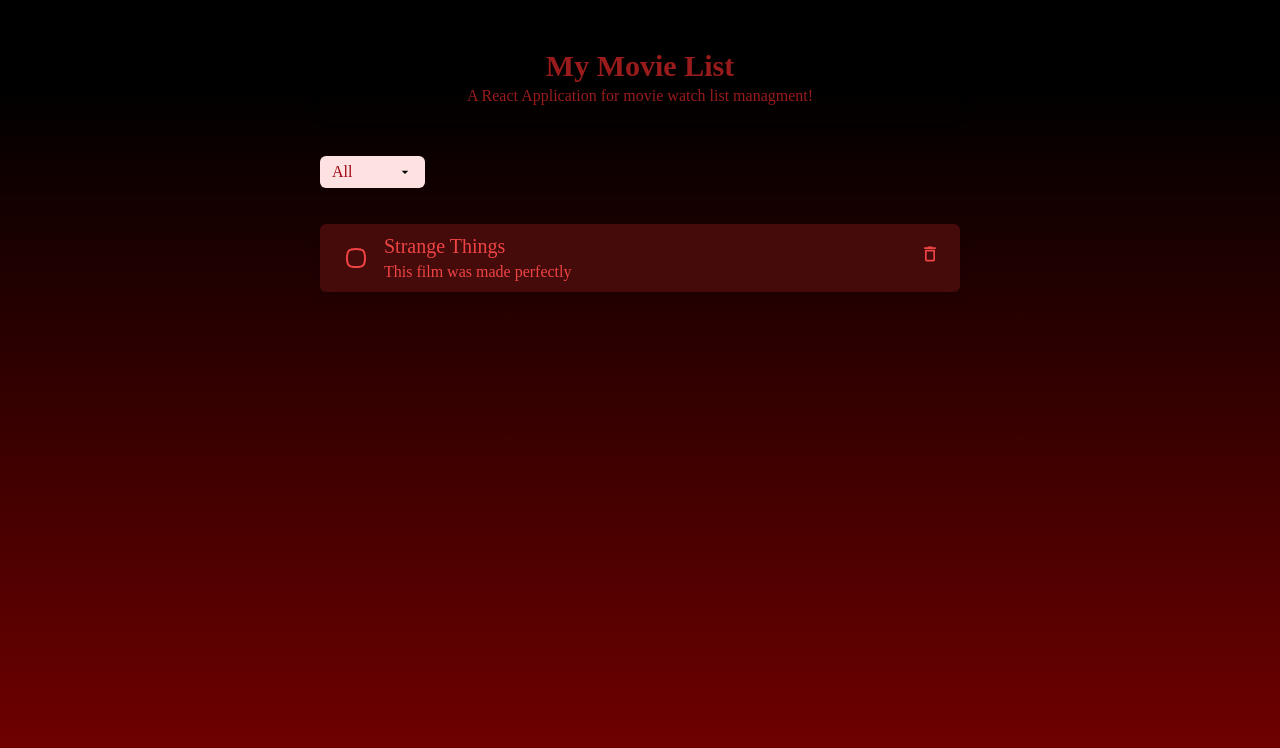
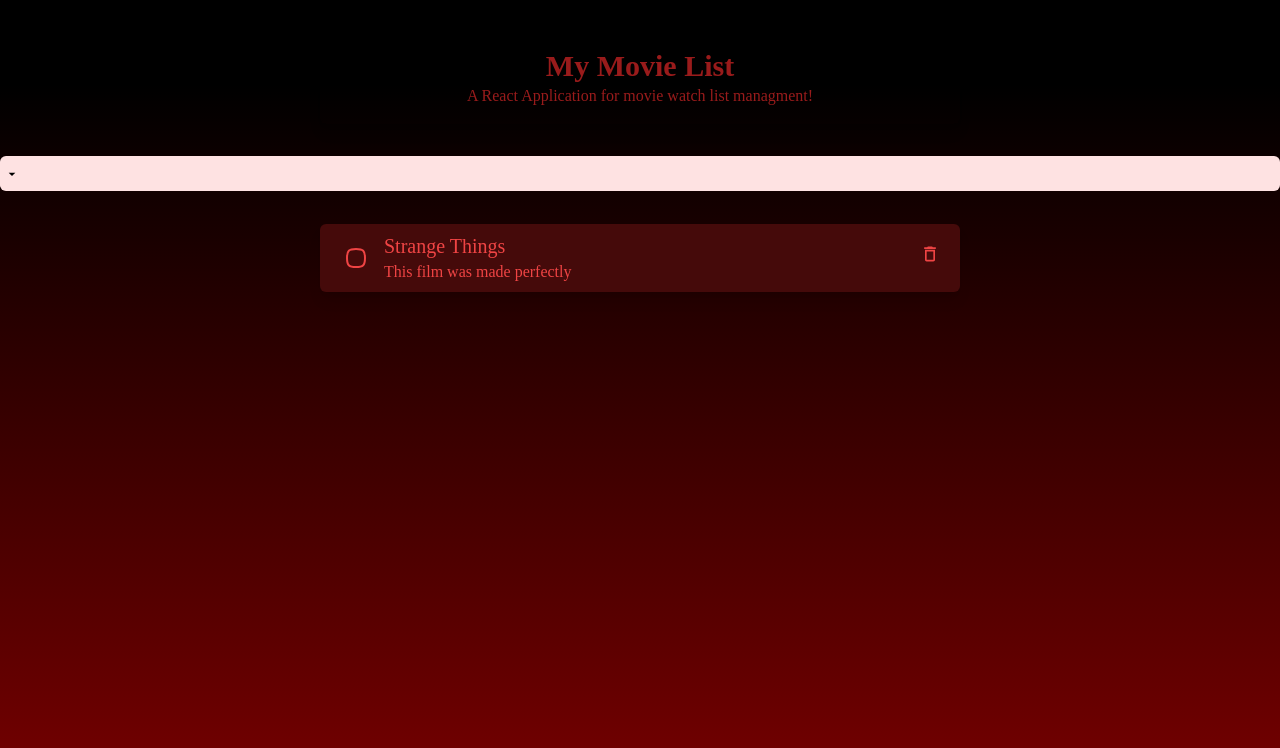
Before and after one commit to fataneh-mow/React-Class-Assignment-2-Week-2, a React (Vite) app in the folder assignment2/: page / in a window 1280 px wide. Shown: the top 748 px of the page. Built offline with nearby package versions, Linux system fonts and the light colour scheme.

Commit message:
style: improved style

```diff
--- a/assignment2/src/components/FilterMovies.jsx
+++ b/assignment2/src/components/FilterMovies.jsx
@@ -1,13 +1,15 @@
 export default function FilterMovies () {
     return (
-        <div className="w-1/2 mx-auto">
-            <form className="">
+        <div className="">
+            <form className="bg-red-100 rounded-md py-[0.1rem]">
                 <select name="filter" defaultValue="All"
-                    className="bg-red-100 px-3 rounded-md custom-select outline-none appearance-none"
+                    className="bg-red-100 rounded-md custom-select outline-none appearance-none"
                 >
-                    <option value="All">All</option>
-                    <option value="watched">Watched</option>
-                    <option value="unwatched">Unwatched</option>
+                    <span className="">
+                        <option value="All" className="">All</option>
+                        <option value="watched">Watched</option>
+                        <option value="unwatched">Unwatched</option>
+                    </span>
                 </select>
             </form>
         </div>
```
